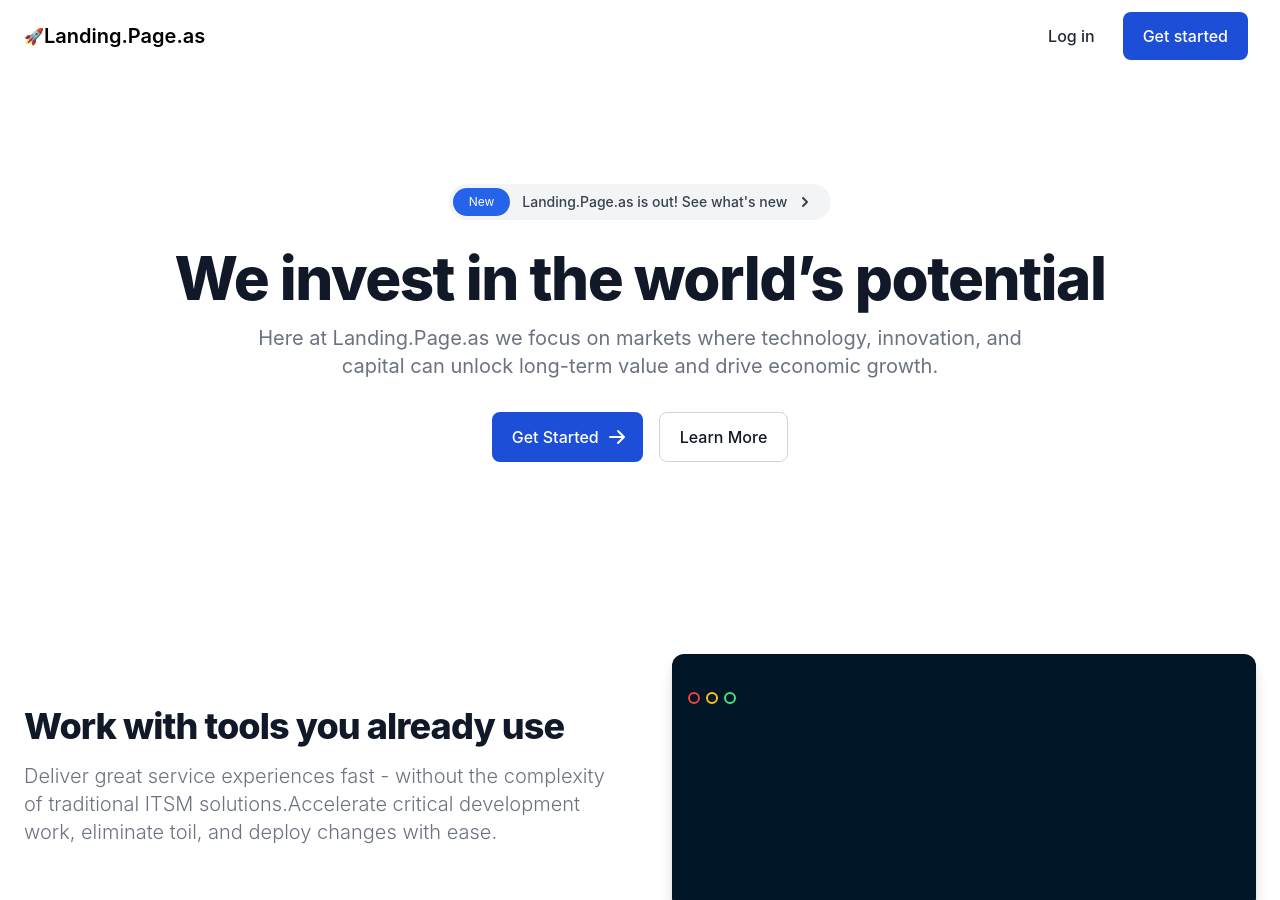
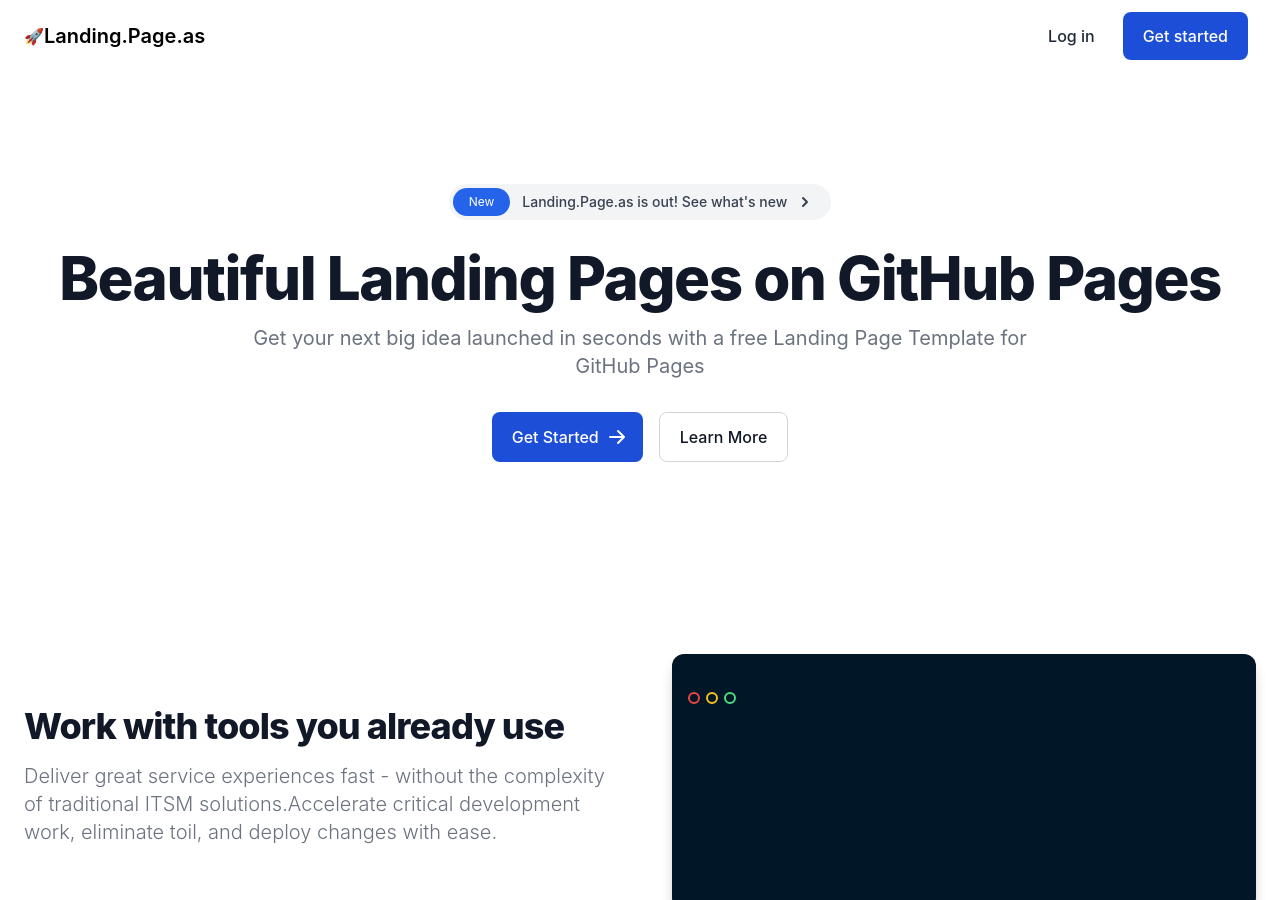
Before and after one commit to nathanclevenger/landing, a Jekyll site: the page built from README.md, in a window 1280 px wide and 900 px high. Built offline with Jekyll 4.4.1, drawn with Linux system fonts in a browser that asks for light colours; nearby versions of some CDN libraries; our own code applies the rules of GitHub Pages for plain Markdown files.

Commit message:
Update hero.html

```diff
--- a/_includes/hero.html
+++ b/_includes/hero.html
@@ -4,8 +4,8 @@
             <span class="text-xs bg-primary-600 rounded-full text-white px-4 py-1.5 mr-3">New</span> <span class="text-sm font-medium">{{ site.name }} is out! See what's new</span>
             <svg class="ml-2 w-5 h-5" fill="currentColor" viewBox="0 0 20 20" xmlns="http://www.w3.org/2000/svg"><path fill-rule="evenodd" d="M7.293 14.707a1 1 0 010-1.414L10.586 10 7.293 6.707a1 1 0 011.414-1.414l4 4a1 1 0 010 1.414l-4 4a1 1 0 01-1.414 0z" clip-rule="evenodd"></path></svg>
         </a>
-        <h1 class="mb-4 text-4xl font-extrabold tracking-tight leading-none text-gray-900 md:text-5xl lg:text-6xl dark:text-white">We invest in the world’s potential</h1>
-        <p class="mb-8 text-lg font-normal text-gray-500 lg:text-xl sm:px-16 xl:px-48 dark:text-gray-400">Here at {{ site.name }} we focus on markets where technology, innovation, and capital can unlock long-term value and drive economic growth.</p>
+        <h1 class="mb-4 text-4xl font-extrabold tracking-tight leading-none text-gray-900 md:text-5xl lg:text-6xl dark:text-white">{{ site.title }}</h1>
+        <p class="mb-8 text-lg font-normal text-gray-500 lg:text-xl sm:px-16 xl:px-48 dark:text-gray-400">{{ site.description }}</p>
         <div class="flex flex-col mb-8 lg:mb-16 space-y-4 sm:flex-row sm:justify-center sm:space-y-0 sm:space-x-4">
             <a href="#" class="inline-flex justify-center items-center py-3 px-5 text-base font-medium text-center text-white rounded-lg bg-primary-700 hover:bg-primary-800 focus:ring-4 focus:ring-primary-300 dark:focus:ring-primary-900">
                 Get Started
```
